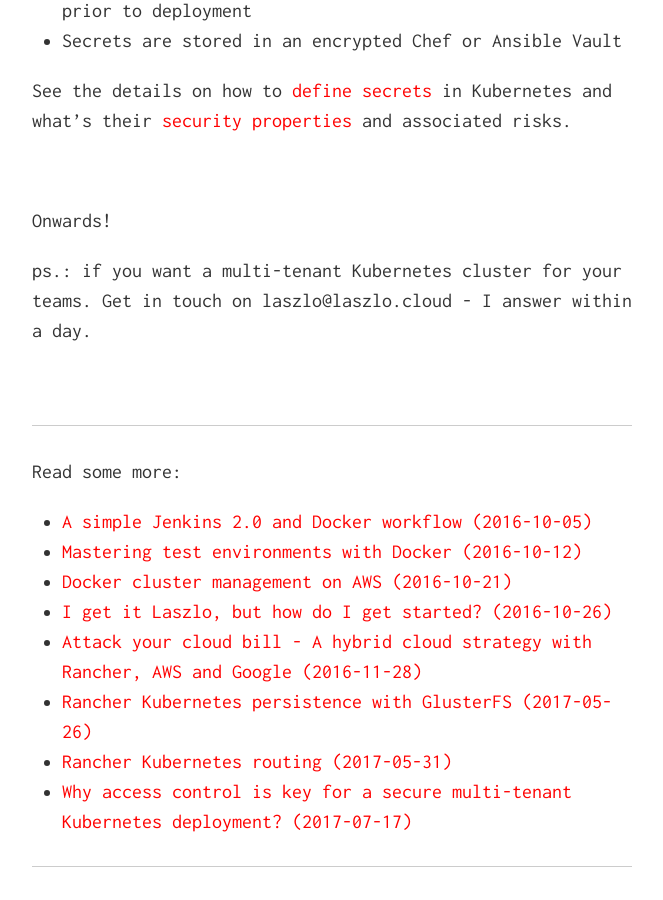
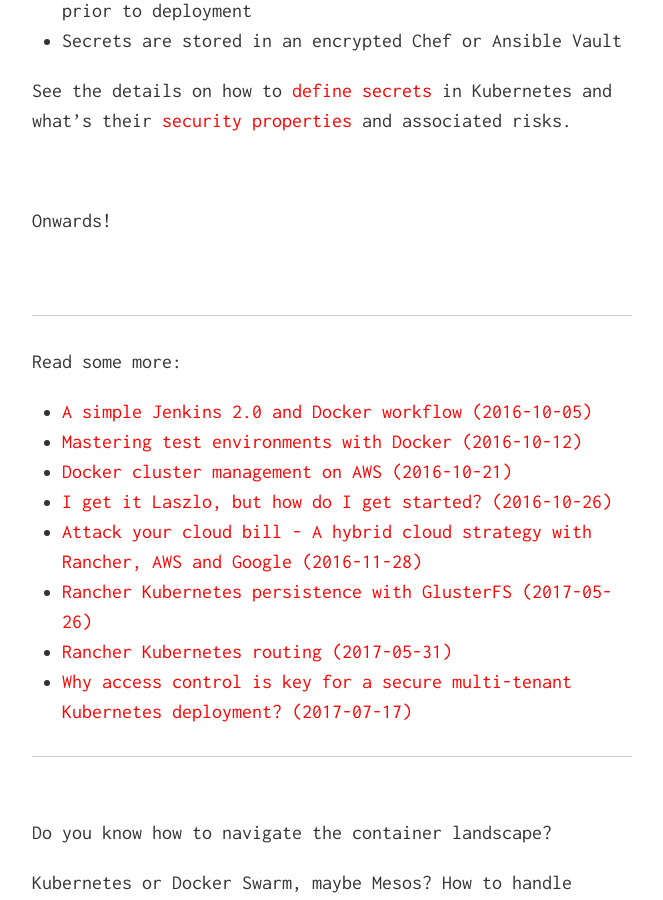
Before and after one commit to laszlocph/website, a Jekyll site: the page built from _posts/2017-07-17-Why-access-control-is-key.md, in a window 1280 px wide and 900 px high, scrolled down 3574 px. Shown: the whole window, without its empty margins (308-971 px from the left). Built offline with Jekyll 4.4.1, drawn with Linux system fonts in a browser that asks for light colours; nearby versions of some CDN libraries; comment, search, counter and statistics services are not loaded.

Commit message:
Removed pitch

```diff
--- a/_posts/2017-07-17-Why-access-control-is-key.md
+++ b/_posts/2017-07-17-Why-access-control-is-key.md
@@ -77,5 +77,3 @@
 <br/>
 
 Onwards!
-
-ps.: if you want a multi-tenant Kubernetes cluster for your teams. Get in touch on laszlo@laszlo.cloud - I answer within a day.
```
